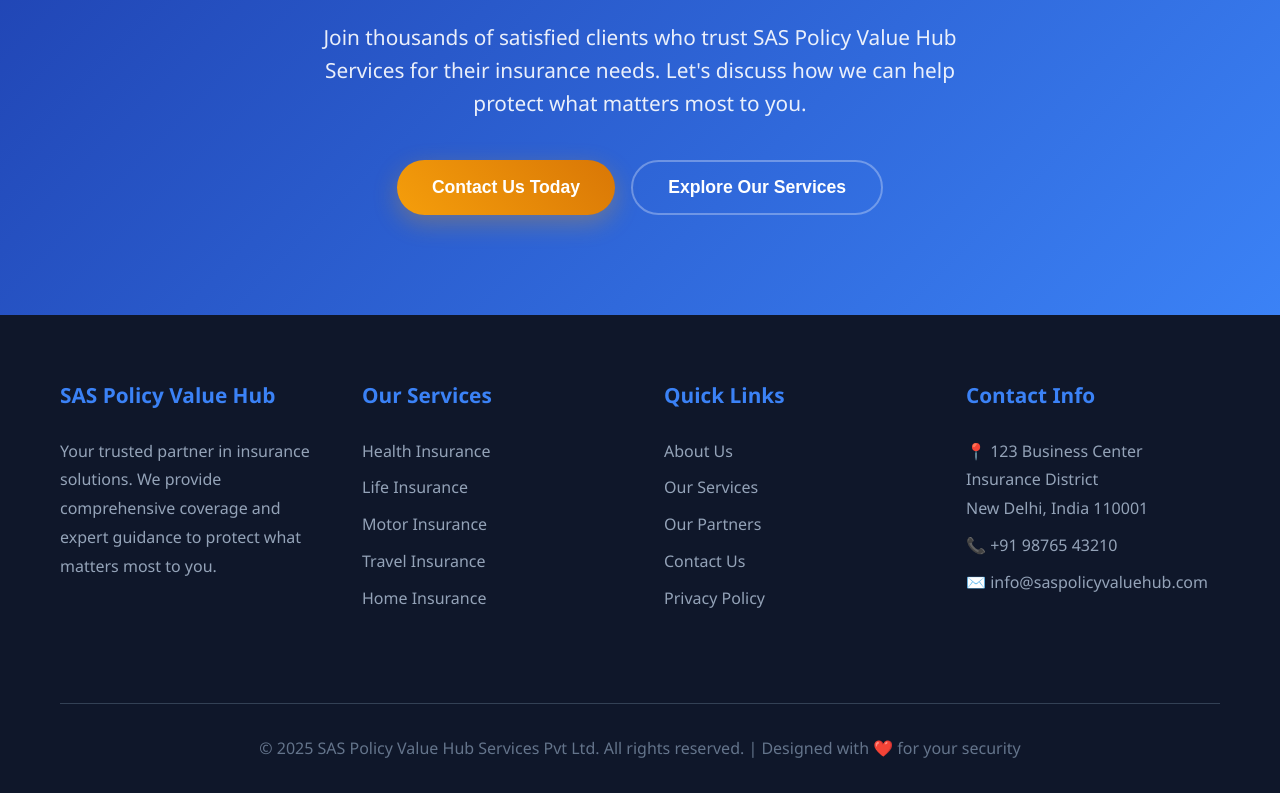
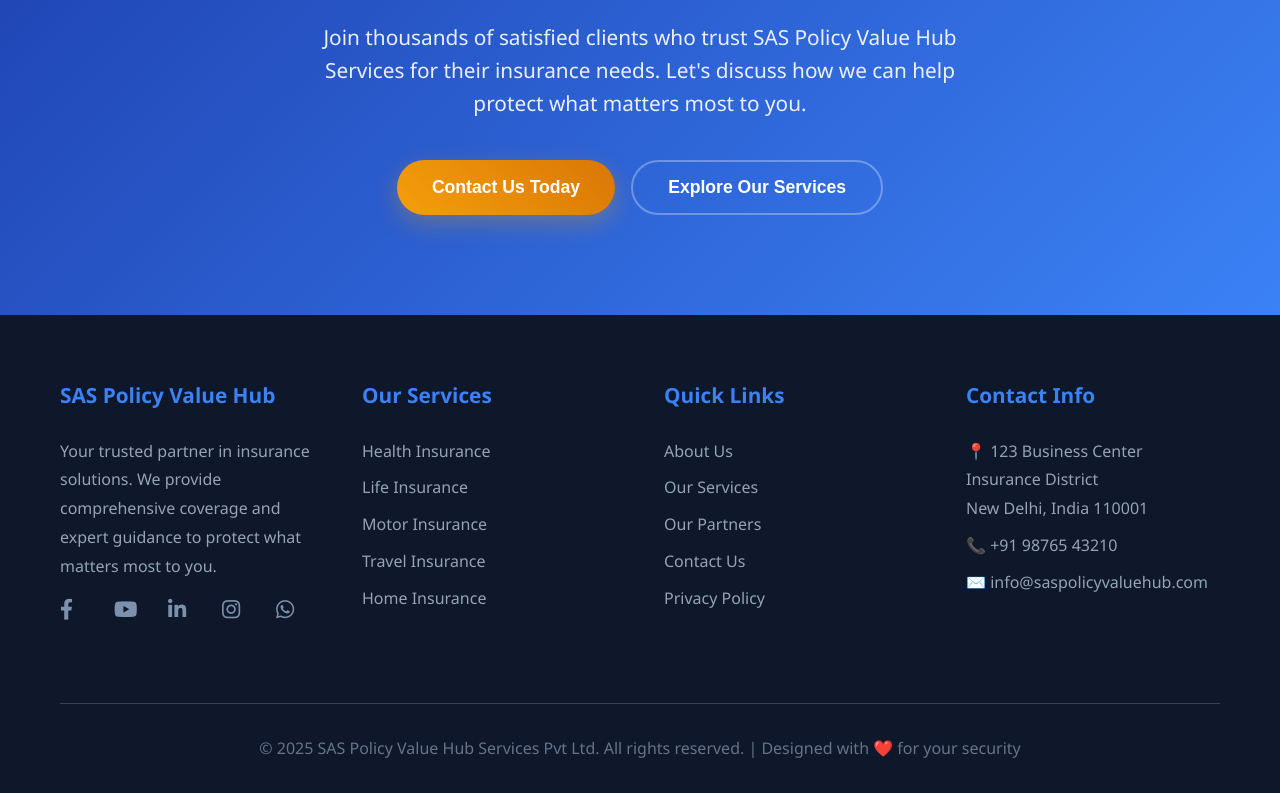
Before and after one commit to Ramanuz4/SAS-Policy-Website, a website: page About Us/about_us_html.html in a window 1280 px wide. Shown: the part 6512-7305 px from the top of the page. Drawn offline with Linux system fonts and the light colour scheme.

Commit message:
cdnjs update

```diff
--- a/About Us/about_us_html.html
+++ b/About Us/about_us_html.html
@@ -5,6 +5,7 @@
     <meta name="viewport" content="width=device-width, initial-scale=1.0">
     <title>About Us - SAS Policy Value Hub Services</title>
     <meta name="description" content="Learn about SAS Policy Value Hub Services - Your trusted partner in insurance solutions with expert guidance and unmatched value.">
+    <link rel="stylesheet" href="https://cdnjs.cloudflare.com/ajax/libs/font-awesome/6.0.0-beta3/css/all.min.css" />
     <link rel="stylesheet" href="/About Us/about_us_css.css">
 </head>
 <body>
```
Also changed, not shown: Contact Us/contact-us-html.html (+1 -0 lines), Our Partners/partners-html.html (+1 -0 lines), Our Services/services_html.html (+1 -0 lines), Products/Health Insurance/health_insurance_html.html (+1 -0 lines), Products/Life Insurance/life_insurance_html.html (+1 -0 lines), Products/Motor Insurance/motor_insurance_html.html (+1 -0 lines), Products/Travel Insurance/travel_insurance_html.html (+1 -0 lines).
